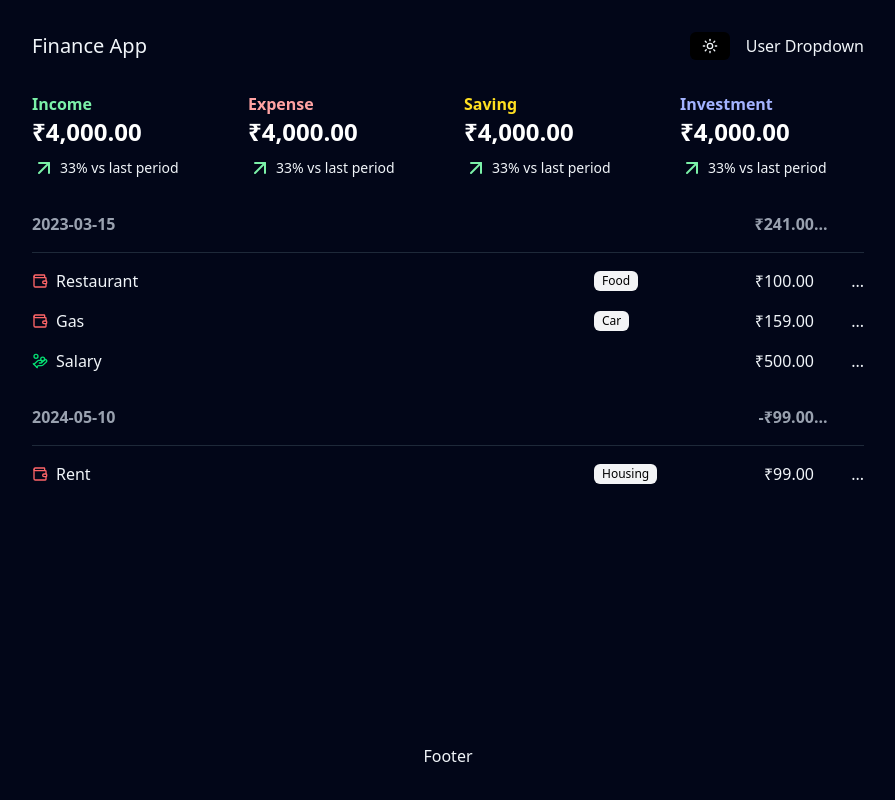
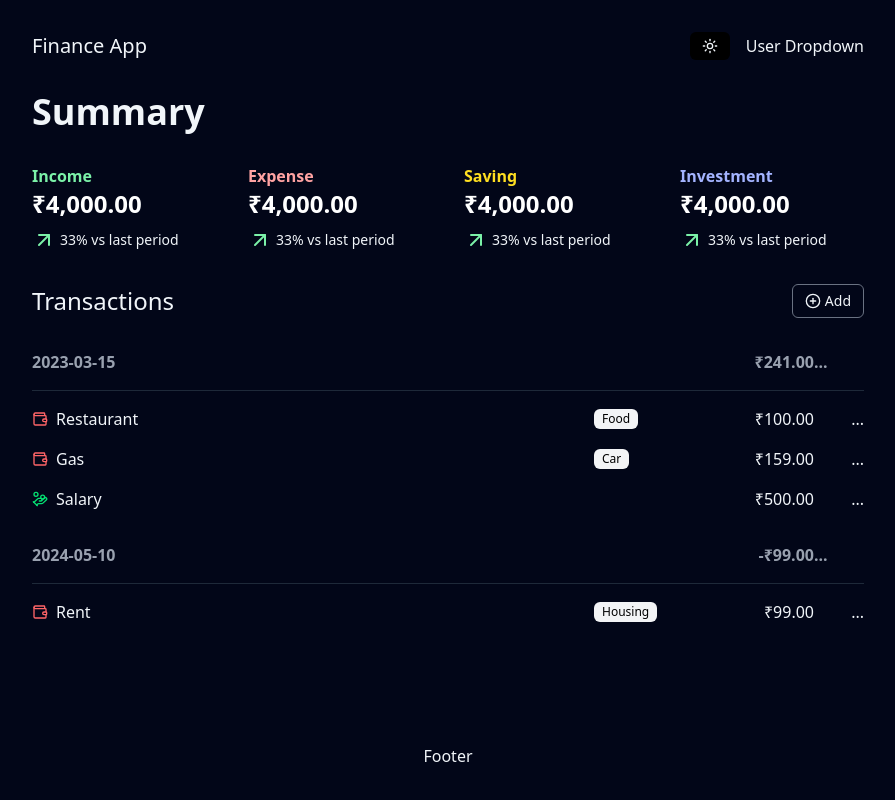
Before and after one commit to bhanu-21/next16-finance-app, a Next.js app: page /dashboard in a window 1280 px wide. Shown: the whole page, without its empty margins (192-1087 px from the left). Built offline with nearby package versions, Linux system fonts and the light colour scheme; data requests are answered from the project's data file.

Commit message:
adding transaction page & link

```diff
--- a/app/dashboard/page.js
+++ b/app/dashboard/page.js
@@ -3,10 +3,17 @@
 import TransactionListFallback from "./components/transaction-list-fallback";
 import Trend from "./components/trend";
 import TrendFallback from "./components/trend-fallback";
+import Link from "next/link";
+import { PlusCircle } from "lucide-react";
+import { sizes, variants } from "@/lib/variants";
 
 export default function Page() {
     return (
         <>
+            <section className="mb-8">
+                <h1 className="text-4xl font-semibold">Summary</h1>
+            </section>
+
             <section className="mb-8 grid grid-cols-2 lg:grid-cols-4 gap-8">
                 <Suspense fallback={<TrendFallback />}>
                     <Trend type="Income" />
@@ -25,6 +32,14 @@
                 </Suspense>
             </section>
 
+            <section className="flex justify-between items-center mb-8">
+                <h2 className="text-2xl">Transactions</h2>
+                <Link href="/dashboard/transaction/add" className={`flex items-center space-x-1 ${variants['outline']} ${sizes['sm']}`}>
+                    <PlusCircle className="w-4 h-4" />
+                    <div>Add</div>
+                </Link>
+            </section>
+
             <Suspense fallback={<TransactionListFallback />}>
                 <TransactionList />
             </Suspense>
--- /dev/null
+++ b/app/dashboard/transaction/add/page.js
@@ -0,0 +1,7 @@
+export default function Page() {
+    return (
+        <>
+            <h1 className="text-4xl font-semibold mb-8">Add Transaction</h1>
+        </>
+    )
+}
--- a/components/button.js
+++ b/components/button.js
@@ -1,19 +1,8 @@
+import { sizes, variants } from "@/lib/variants";
+
 export default function Button(props) {
-    const variants = {
-        default: 'bg-black text-white dark:bg-white dark:text-black rounded-md hover:bg-gray-700 dark:hover:bg-gray-200',
-        outline: 'border border-gray-300 dark:border-gray-500 rounded-md hover:bg-gray-300 dark:hover:bg-gray-500',
-        ghost: 'rounded-md bg-white dark:bg-black hover:bg-gray-200 dark:hover:bg-gray-500'
-    }
-    const sizes = {
-        xs: 'text-xs px-2 py-1',
-        sm: 'text-sm px-3 py-1.5',
-        base: 'text-base px-4 py-2',
-        lg: 'text-lg px-4 py-2'
-    }
-
     return (
         <button {...props} className={`${props.variant ? variants[props.variant] : variants['default']} ${props.size ? sizes[props.size] : sizes['base']}`}>
-
         </button>
     )
 }
--- /dev/null
+++ b/lib/variants.js
@@ -0,0 +1,12 @@
+export const variants = {
+    default: 'bg-black text-white dark:bg-white dark:text-black rounded-md hover:bg-gray-700 dark:hover:bg-gray-200',
+    outline: 'border border-gray-300 dark:border-gray-500 rounded-md hover:bg-gray-300 dark:hover:bg-gray-500',
+    ghost: 'rounded-md bg-white dark:bg-black hover:bg-gray-200 dark:hover:bg-gray-500'
+}
+
+export const sizes = {
+    xs: 'text-xs px-2 py-1',
+    sm: 'text-sm px-3 py-1.5',
+    base: 'text-base px-4 py-2',
+    lg: 'text-lg px-4 py-2'
+}
```
